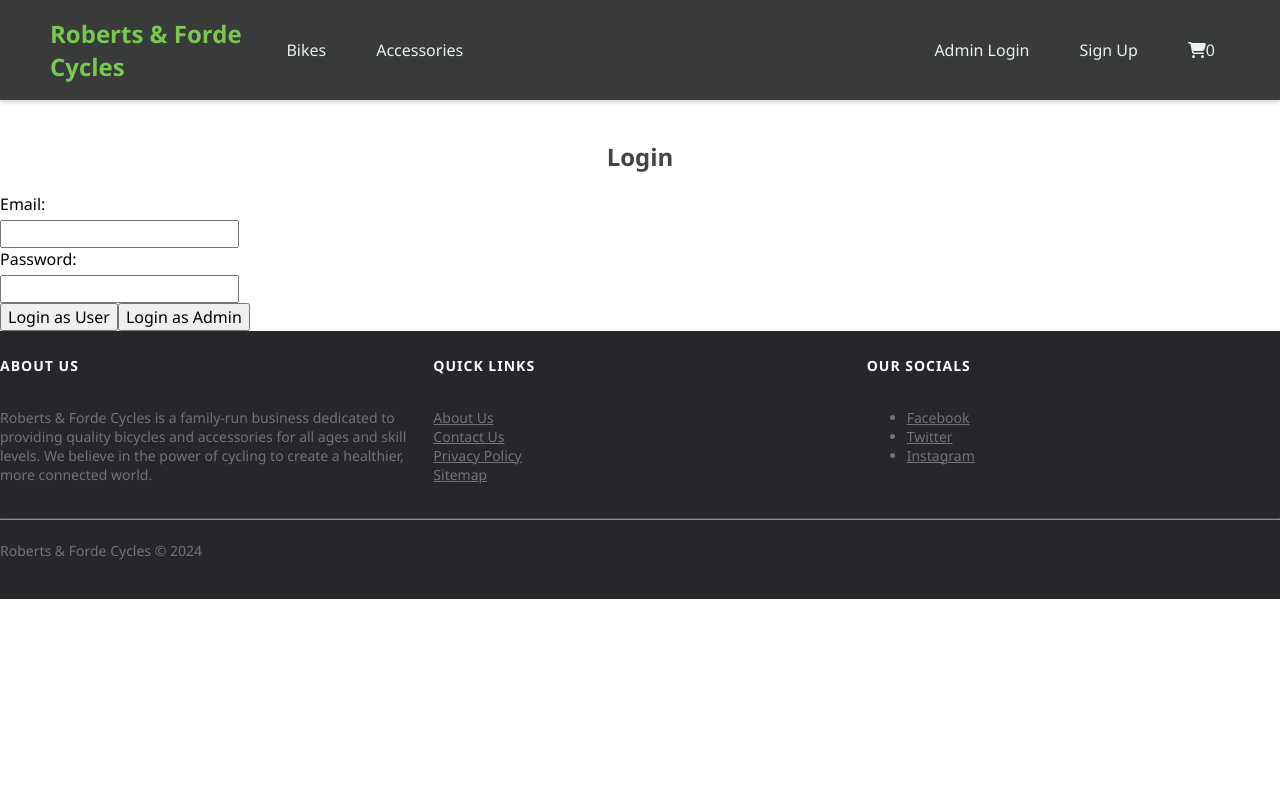
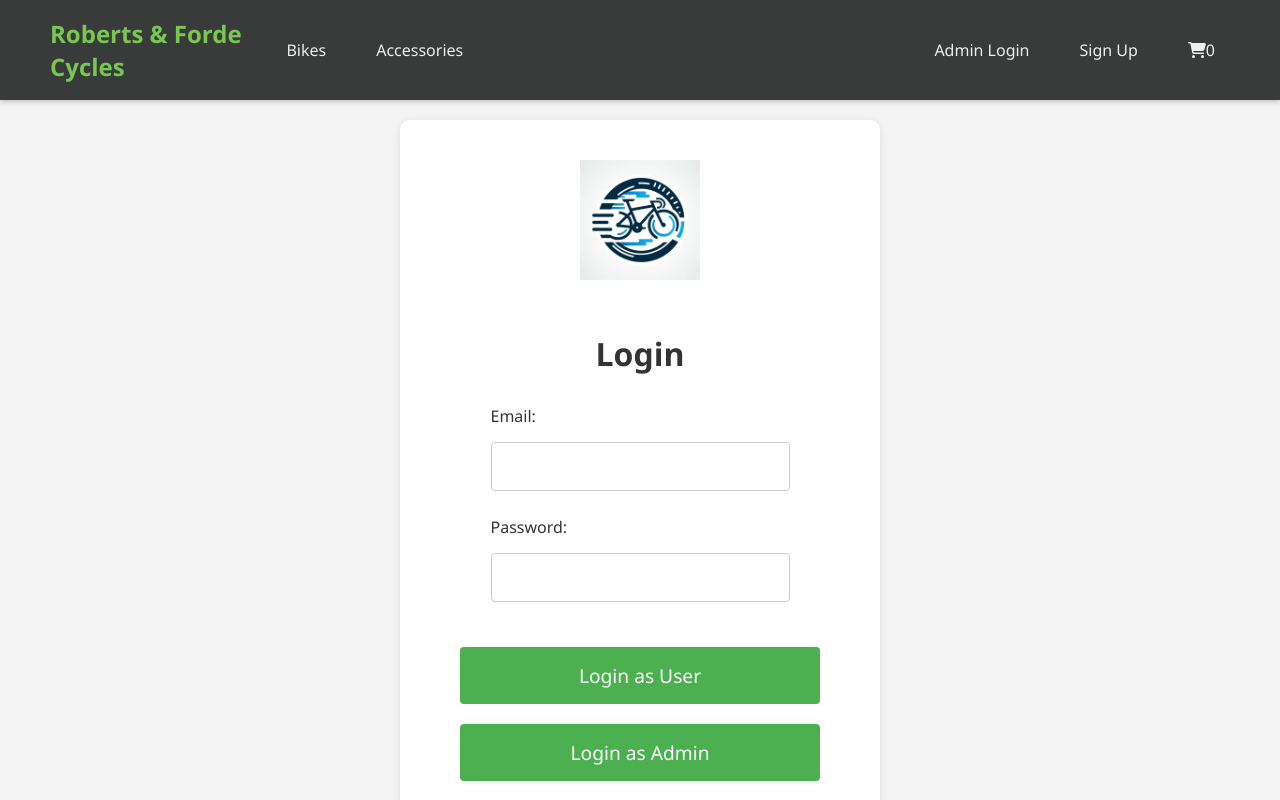
Before and after one commit to FordeTimmy/ppit, a React (Create React App) app: page /admin in a window 1280 px wide. Shown: the top 800 px of the page. Built offline with nearby package versions, Linux system fonts and the light colour scheme.

Commit message:
added email and css

```diff
--- a/package.json
+++ b/package.json
@@ -15,6 +15,7 @@
     "dotenv": "^16.4.5",
     "firebase": "^10.8.1",
     "firebase-admin": "^12.1.0",
+    "nodemailer": "^6.9.13",
     "react": "^18.2.0",
     "react-dom": "^18.2.0",
     "react-router-dom": "^6.22.3",
--- a/src/components/AdminLogin.js
+++ b/src/components/AdminLogin.js
@@ -1,9 +1,10 @@
 import React, { useState } from 'react';
 import { useNavigate } from 'react-router-dom';
-import './adminLogin.css'; // Rename the CSS file to adminLogin.css
+
 import BikeLogo from '../images/BikeLogo.png';
 import { signInWithEmailAndPassword } from "firebase/auth";
 import { auth } from '../firebase';
+import './AdminLogin.css';
 
 function AdminLogin({ handleAdminLogin }) { // Pass handleAdminLogin as a prop
   const [email, setEmail] = useState('');
@@ -43,32 +44,39 @@ function AdminLogin({ handleAdminLogin }) { // Pass handleAdminLogin as a prop
   };
 
   return (
-    <div>
-      <div className="logo-container"> {/* Add a div for logo container */}
+    <div className="login-container">
+      <div className="logo-container">
         <img src={BikeLogo} alt="Bike Logo" className="logo" />
       </div>
-      <h2>Login</h2>
-      <div>
+      <h2 className="login-heading">Login</h2>
+      <div className="form-group">
         <label>Email:</label>
         <input
           type="text"
           value={email}
-          onChange={(e) => setEmail(e.target.value)} // Update the email state based on user input
+          className="input-field"
+          onChange={(e) => setEmail(e.target.value)}
         />
       </div>
-      <div>
+      <div className="form-group">
         <label>Password:</label>
         <input
           type="password"
           value={password}
-          onChange={(e) => setPassword(e.target.value)} // Update the password state based on user input
+          className="input-field"
+          onChange={(e) => setPassword(e.target.value)}
         />
       </div>
-      <button onClick={() => handleLogin(false)}>Login as User</button>
-      <button onClick={() => handleLogin(true)}>Login as Admin</button>
-      {errorMessage && <p>{errorMessage}</p>} {/* Display the error message if any */}
+      <button onClick={() => handleLogin(false)} className="submit-button">
+        Login as User
+      </button>
+      <button onClick={() => handleLogin(true)} className="submit-button">
+        Login as Admin
+      </button>
+      {errorMessage && <p className="error-message">{errorMessage}</p>}
     </div>
   );
+
 }
 
 export default AdminLogin;
--- a/src/components/adminLogin.css
+++ b/src/components/adminLogin.css
@@ -1,106 +1,129 @@
-/* Login.css */
-.container {
-    position: relative;
+/* AdminLogin.css */
+
+body {
+    font-family: 'Arial', sans-serif;
+    background-color: #f4f4f4;
+    margin: 0;
+    padding: 0;
+    display: flex;
+    flex-direction: column;
+    min-height: 100vh;
 }
 
-.container::before,
-.container::after {
-    content: '';
-    position: absolute;
-    top: 0;
-    bottom: 0;
-    width: 10px;
-}
-
-.container::before {
-    left: 0;
-}
-
-.container::after {
-    right: 0;
-}
-
-body {
-    margin: 0;
-
-    color: #000; /* Set font color to black */
+.main-content {
+    flex-grow: 1;
+    display: flex;
+    flex-direction: column;
+    justify-content: center;
+    align-items: center;
 }
 
 .logo-container {
-    position: absolute;
-    top: 10px; /* Adjust top position */
-    left: 10px; /* Adjust left position */
+    text-align: center;
+    margin-bottom: 20px;
 }
 
 .logo {
-    width: 50px; /* Adjust logo width */
+    width: 120px;
     height: auto;
 }
 
 .login-container {
-    position: relative;
-    width: 300px;
-    margin: auto; /* Center the login form horizontally */
-    padding: 20px;
-    border-radius: 10px;
-    background-color: #fff; /* Set background color for the login container */
-    box-shadow: 0px 2px 5px rgba(0, 0, 0, 0.1); /* Add a subtle box shadow */
-}
-
-.login-content {
-    position: relative;
-    z-index: 1; /* Ensure the content is above the strips */
+    background-color: #ffffff;
+    padding: 40px;
+    border-radius: 8px;
+    box-shadow: 0 2px 10px rgba(0, 0, 0, 0.1);
+    width: 100%;
+    max-width: 400px;
+    margin: 0 auto;
 }
 
 .login-heading {
+    font-size: 2rem;
+    color: #333;
+    margin-bottom: 30px;
     text-align: center;
-    color: #333; /* Set color for the login heading */
 }
 
 .form-group {
-    margin-bottom: 15px;
+    margin-bottom: 20px;
 }
 
 label {
     display: block;
-    margin-bottom: 5px;
+    margin-bottom: 8px;
+    color: #333;
+    font-size: 1rem;
 }
 
-.form-control {
-    width: 100%; /* Adjust width to accommodate sidebars */
-    padding: 10px;
+.input-field {
+    width: 100%;
+    padding: 10px 15px;
     border: 1px solid #ccc;
-    border-radius: 5px;
+    border-radius: 4px;
+    font-size: 1rem;
+    margin-bottom: 10px;
 }
 
-.button-container {
-    display: flex;
-    justify-content: space-between;
+.submit-button {
+    width: 100%;
+    background-color: #4caf50;
+    color: white;
+    padding: 12px 20px;
+    border: none;
+    border-radius: 4px;
+    cursor: pointer;
+    font-size: 1rem;
+    margin-top: 20px;
+    transition: background-color 0.2s;
 }
 
-.btn {
-    padding: 10px 20px;
-    border: none;
-    border-radius: 5px;
-    cursor: pointer;
-    transition: background-color 0.3s ease; /* Add transition for smooth hover effect */
-}
-
-.btn-primary {
-    background-color: #3498db; /* Set background color for primary button */
-    color: #fff; /* Set text color for primary button */
-}
-
-.btn-secondary {
-    background-color: #6c757d;
-    color: #fff; /* Set text color for secondary button */
-}
-
-.btn:hover {
-    background-color: #217dbb; /* Change background color on hover */
+.submit-button:hover {
+    background-color: #43a047;
 }
 
 .error-message {
     color: #dc3545;
-    margin-top: 10px;
+    margin-top: 15px;
+    text-align: center;
 }
+
+
+.login-container {
+    position: relative;
+    width: 400px; /* Adjust as needed */
+    margin: auto;
+    padding: 40px;
+    border-radius: 10px;
+    background-color: #fff;
+    box-shadow: 0 2px 10px rgba(0, 0, 0, 0.1);
+    display: flex;
+    flex-direction: column;
+    align-items: center;
+}
+
+.input-field {
+    width: 100%; /* Full width of the login-container */
+    max-width: 360px; /* Or any other max-width */
+    padding: 15px;
+    margin: 10px 0; /* Add some vertical spacing */
+    font-size: 1.2rem; /* Larger font size */
+    border: 1px solid #ccc;
+    border-radius: 4px;
+}
+
+.submit-button {
+    width: calc(100% - 30px); /* Full width minus padding */
+    max-width: 360px; /* Matching max-width of input fields */
+    padding: 15px;
+    margin-top: 20px; /* More space above the button */
+    font-size: 1.2rem; /* Larger font size */
+    /* ... Other styles ... */
+}
+
+/* Responsive Design */
+@media (max-width: 768px) {
+    .login-container {
+        padding: 30px;
+    }
+}
```
Also changed, not shown: 1 other file (tests, documents, lock files or other folders).
